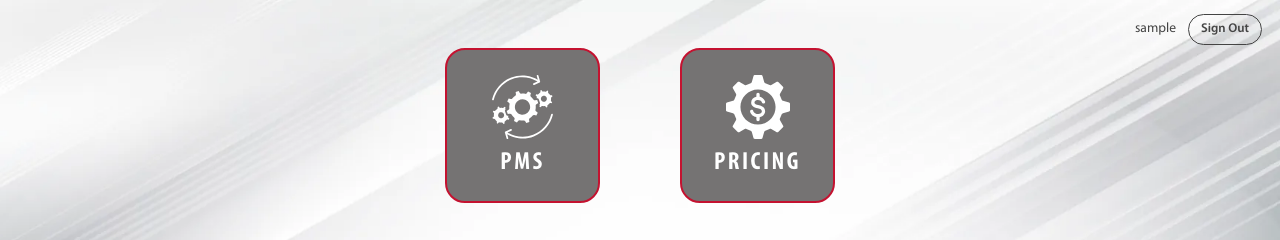
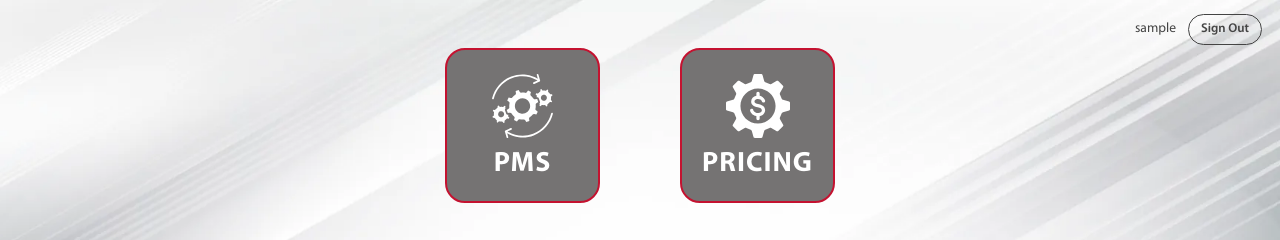
Before and after one commit to orishu10/kfg-pricing-website-, a React (Vite) app in the folder client/: page / in a window 1280 px wide. Shown: the top 240 px of the page. Built offline with nearby package versions, Linux system fonts and the light colour scheme; sample sign-in values are in the browser's storage.

Commit message:
Use regular Myriad Pro Bold for NavCard labels
https://claude.ai/code/session_01NfU7wxM8aihApmiTyBwiZi

```diff
--- a/client/src/pages/home/components/NavCard.tsx
+++ b/client/src/pages/home/components/NavCard.tsx
@@ -34,11 +34,11 @@ export const NavCard = ({ icon, label, onClick }: NavCardProps) => (
     <Box component="img" src={icon} alt={label} sx={{ width: 64, height: 64, objectFit: 'contain' }} />
     <Typography
       sx={{
-        fontFamily: '"Myriad Pro Cond", "Myriad Pro", sans-serif',
+        fontFamily: '"Myriad Pro", sans-serif',
         color: '#fff',
         fontWeight: 700,
-        fontSize: '1.55rem',
-        letterSpacing: 2.5,
+        fontSize: '1.75rem',
+        letterSpacing: 1,
         textTransform: 'uppercase',
         lineHeight: 1,
       }}
```
